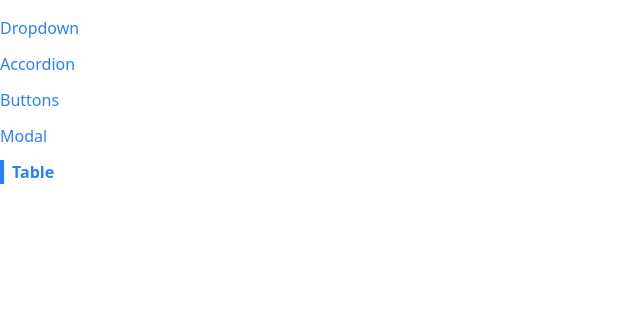
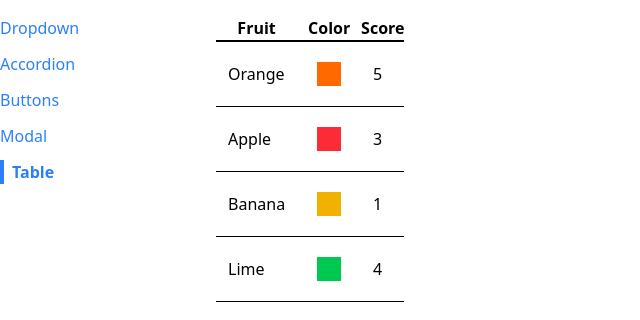
Before and after one commit to starinje/react_course, a React (Vite) app in the folder comps/: page /table in a window 1280 px wide. Shown: the top 320 px of the page, without its empty margins (0-640 px from the left). Built offline with nearby package versions, Linux system fonts and the light colour scheme.

Commit message:
More table updates

```diff
--- a/comps/src/components/Table.js
+++ b/comps/src/components/Table.js
@@ -1,5 +1,32 @@
-function Table() {
+function Table({ data }) {
 
+
+  const renderedRows = data.map((fruit, index) => {
+    return (
+      <tr className="border-b" key={fruit.name}>
+        <td className="p-3">{fruit.name}</td>
+        <td className="p-3">
+          <div className={`p-3 m-2 ${fruit.color}`}></div>
+        </td>
+        <td className="p-3">{fruit.score}</td>
+      </tr>
+    )
+  })
+
+  return (
+    <table className="table-auto border-spacing-2">
+      <thead>
+        <tr className="border-b-2">
+          <th>Fruit</th>
+          <th>Color</th>
+          <th>Score</th>
+        </tr>
+      </thead>
+      <tbody>
+        {renderedRows}
+      </tbody>
+    </table>
+  )
 }
 
 export default Table
--- a/comps/src/pages/TablePage.js
+++ b/comps/src/pages/TablePage.js
@@ -1,12 +1,21 @@
 import Table from "../components/Table";
 
 function TablePage() {
+  const data = [
+    { name: 'Orange', color: 'bg-orange-500', score: 5 },
+    { name: 'Apple', color: 'bg-red-500', score: 3 },
+    { name: 'Banana', color: 'bg-yellow-500', score: 1 },
+    { name: 'Lime', color: 'bg-green-500', score: 4 },
+
+  ]
+
+
+
   return (
     <div>
-      <Table />
+      <Table data={data}/>
     </div>
   )
-
 }
 
 export default TablePage
```
